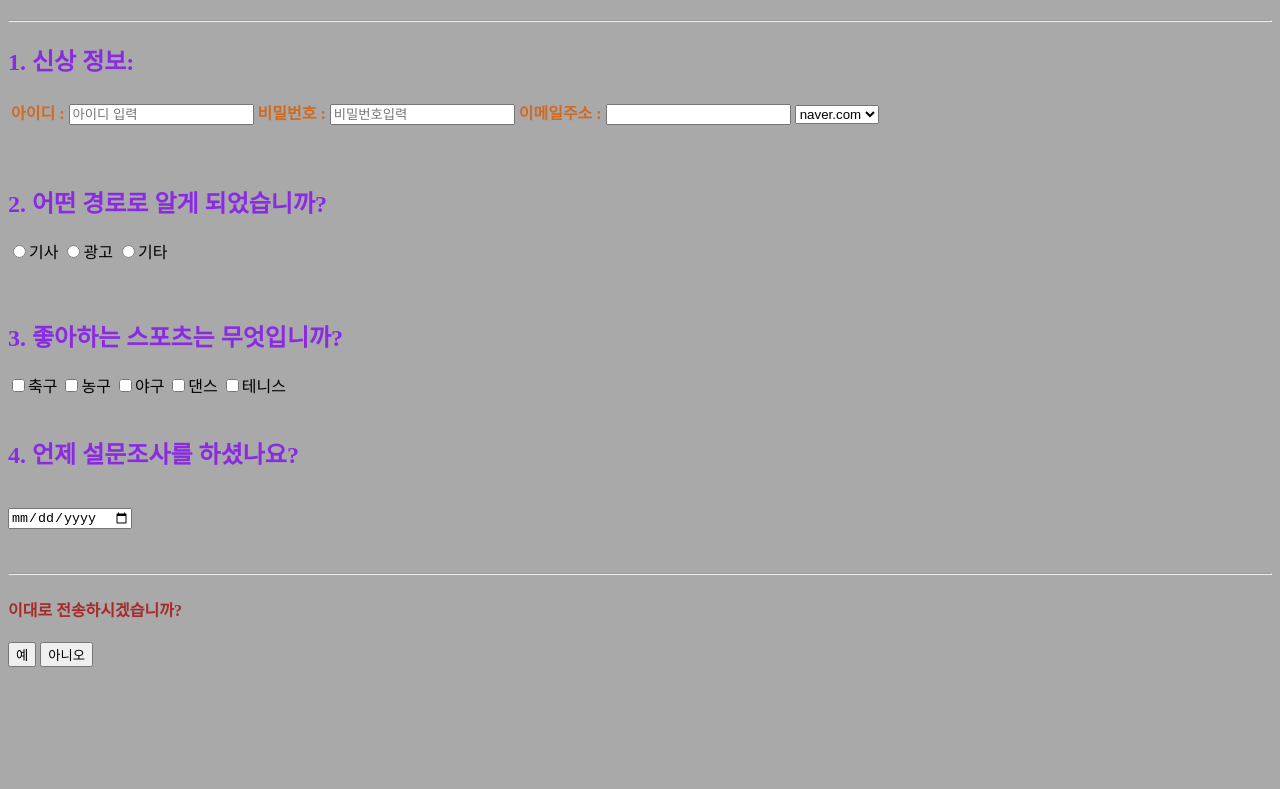
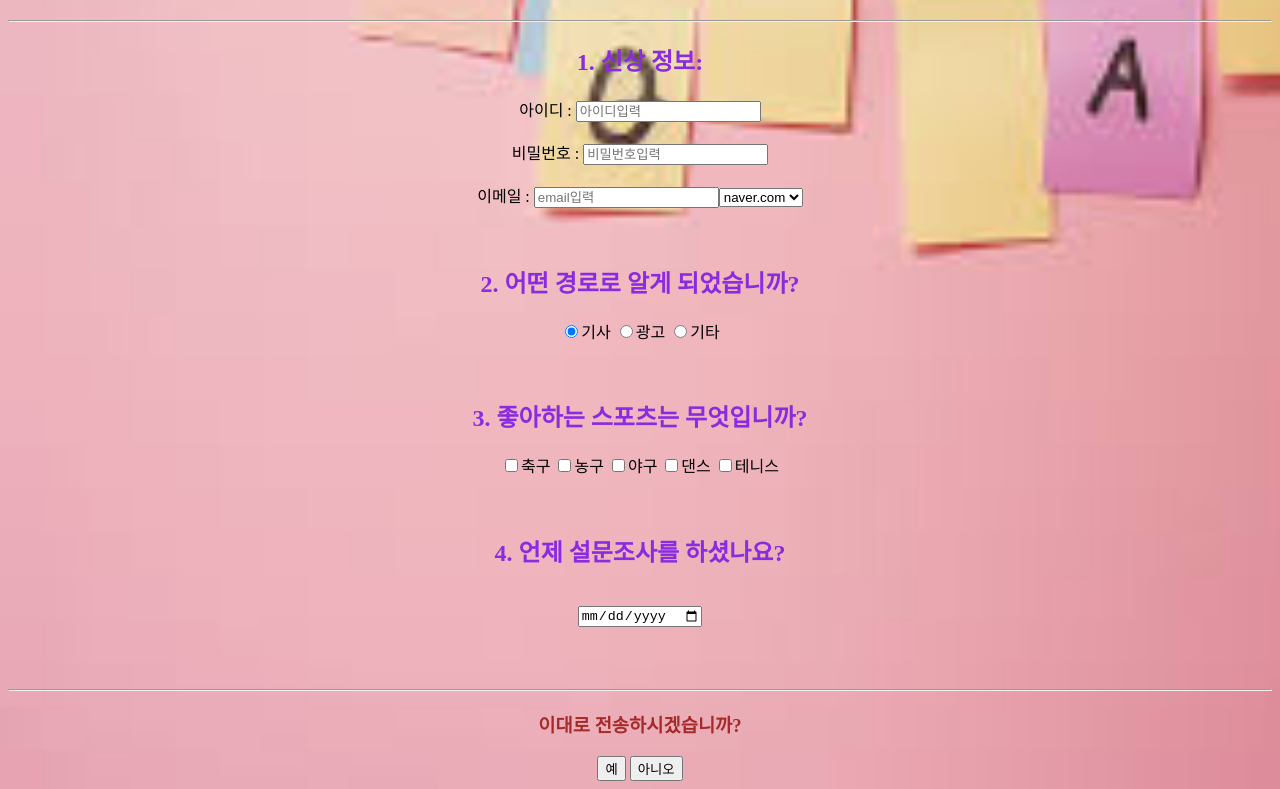
Before and after one commit to myungho2090/study, a website: page myungho/index.html in a window 1280 px wide. Shown: the part 210-999 px from the top of the page. Before the commit the page ends 885 px from the top, so only its background shows below. Drawn offline with Linux system fonts and the light colour scheme.

Commit message:
설문조사숙제(수정완료)
1. table에 thead,tbody넣기(완료)
2.radio버튼 수정완료후 글자만선택하기(완료)
3.checkbox name값넣고 글자만선택해도 선택하기(완료)
4.form태그(완료)맞는지모르겠습니다....

```diff
--- a/myungho/index.html
+++ b/myungho/index.html
@@ -5,72 +5,93 @@
     <meta name="viewport" content="width=device-width, initial-scale=1.0" />
     <title>설문조사TEST</title>
     <link rel="stylesheet" href="./style.css" />
+
   </head>
   <style>
     h1 {
       text-align: center;
     }
+
+
   </style>
   <body>
+
       <h1>설문조사TEST!!</h1>
     <h3><<설문조사>></h3>
     <p>아래 항목을 채워주세요!!</p>
     <hr />
     <h2>1. 신상 정보:</h2>
     <table>
-      <th style="color: chocolate;">
-        아이디 :
-        <input type="id" value="" placeholder="아이디 입력" />
-      </th>
+      <thead>
+        <form>
+          <tr>아이디 : <input type="text" value="" placeholder="아이디입력"</tr>
+          <br>
+          <br>
+          <tr>비밀번호 : <input type="password" value="" placeholder="비밀번호입력"</tr>
+          <br>
+          <br>
+          <tr>이메일 : <input type="email" value="" placeholder="email입력"</tr>
+        </form>
+      </thead>
 
-      <th style="color: chocolate;">
-        비밀번호 :
-        <input type="password" value="" placeholder="비밀번호입력" />
-      </th>
-      <th style="color: chocolate;">
-        이메일주소 : <input type="text" value=""/>
-        <select class="select"/>
+      </form>
 
+
+
+        <tbody>
+          <form>
+          <select class="select">
             <option value="naver.com">naver.com</option>
+            <option value="gamil.com">gmail.com</option>
             <option value="daum.net">daum.net</option>
-          <option value="gmail.com">gmail.com</option>
+          </select>
+        </form>
 
-      </select>
-      </th>
+
+
+        </tbody>
+       </thead>
       </table>
+
 
       <br />
       <br />
       <h2>2. 어떤 경로로 알게 되었습니까?</h2>
+      <from>
+        <label for="1"><input type="radio" id="1" name="checked" checked />기사</label>
+        <label for="2"><input type="radio" id="2" name="checked" />광고</label>
+        <label for="3"><input type="radio" id="3" name="checked" />기타</label>
+      </from>
 
-    <input type="radio" value="기사" />기사
-    <input type="radio" value="광고" />광고
-    <input type="radio" value="기타" />기타
 
       <br />
       <br />
       <br />
       <h2>3. 좋아하는 스포츠는 무엇입니까?</h2>
-    <input type="checkbox" value="축구" />축구
-    <input type="checkbox" value="농구" />농구
-    <input type="checkbox" value="야구" />야구
-    <input type="checkbox" value="댄스" />댄스
-    <input type="checkbox" value="테니스" />테니스
+      <form>
+        <label for="축구"><input type="checkbox" value="축구" name="checkbox" id="축구"/>축구</label>
+        <label for="농구"><input type="checkbox" value="농구" name="checkbox" id="농구"/>농구</label>
+        <label for="야구"><input type="checkbox" value="야구" name="checkbox" id="야구"/>야구</label>
+        <label for="댄스"><input type="checkbox" value="댄스" name="checkbox" id="댄스"/>댄스</label>
+        <label for="테니스"><input type="checkbox" value="테니스" name="checkbox" id="테니스"/>테니스</label>
+      </form>
+
     </body>
     <br>
     <br>
     <h2>4. 언제 설문조사를 하셨나요?</h2>
     <br>
+    <form><input type="date" name="start"></form>
 
-  <input type="date" name="start">
 
     <br />
     <br />
     <br />
     <hr>
-  <h4 style="color: brown;">이대로 전송하시겠습니까?</h3>
+    <h3 style="color: brown;">이대로 전송하시겠습니까?</h3>
       <form>
         <button type="submit" value="예">예</button>
         <button type="submit" value="아니오" >아니오</button>
       </form>
+
 </html>
--- a/myungho/style.css
+++ b/myungho/style.css
@@ -1,14 +1,17 @@
 h1 {
   color: brown;
   font-display: 0;
+  text-align: center;
 }
 h2 {
   color: blueviolet;
   font-display: 0;
+  text-align: center;
 }
 body {
   background-color: darkgray;
   font-display: 0;
+  text-align: center;
 }
 p {
   font-size: 33px;
@@ -20,4 +23,23 @@ p {
 h3 {
   color: darkolivegreen;
   font-display: 0;
+  text-align: center;
 }
+body {
+  background-image: url("다운로드.jpeg");
+  background-size: cover;
+  text-align: center;
+}
+tbody table {
+  text-align: center;
+  padding: 0%;
+}
+th input {
+  text-align: center;
+}
+th,
+tbody,
+td {
+  text-align: center;
+  font-display: 0;
+}
```
Also changed, not shown: myungho/다운로드.jpeg (added). Lines whose indentation alone changed are shown as unchanged.
